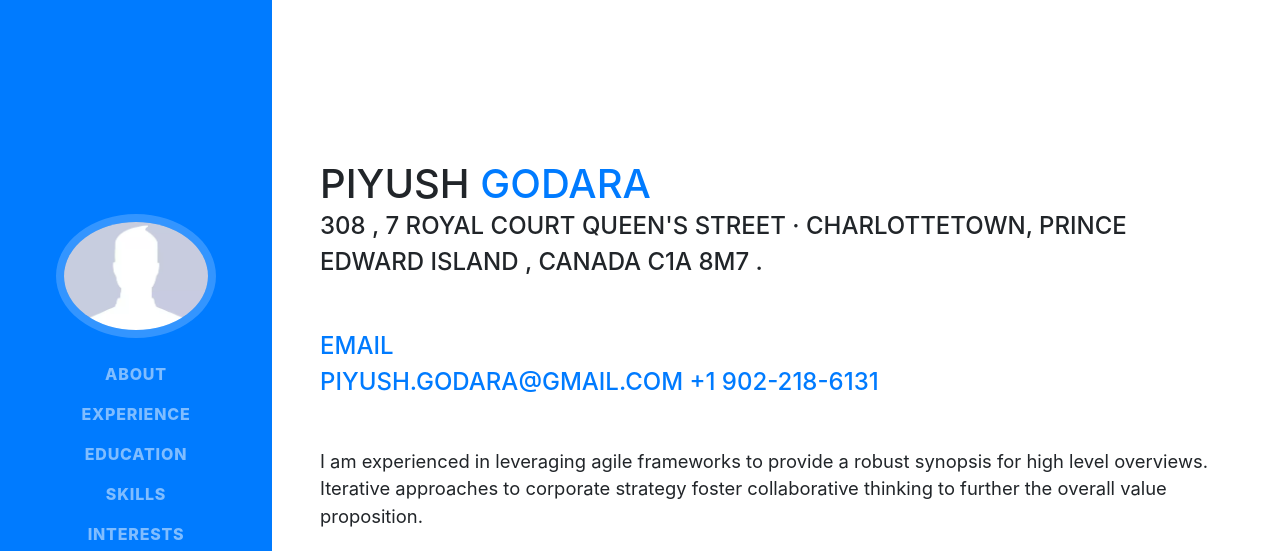
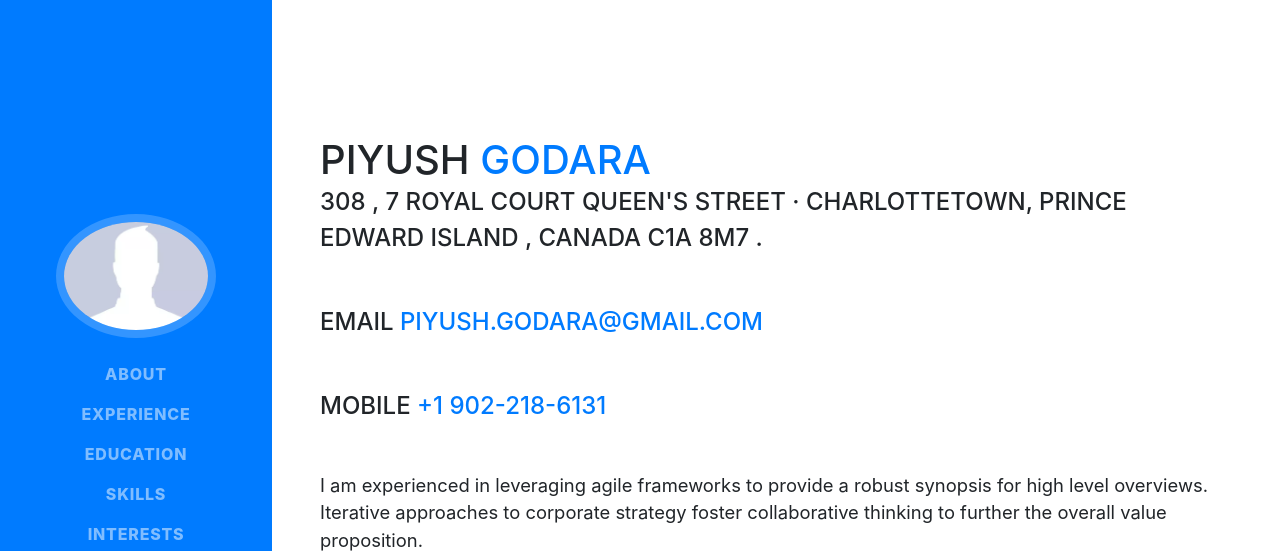
Before and after one commit to piyushgodara/piyushgodara.github.io, a website with bundled scripts: page index.html in a window 1280 px wide. Shown: the top 551 px of the page. Built offline with nearby package versions, Linux system fonts and the light colour scheme; a web font is replaced by a local one.

Commit message:
Update index.html

```diff
--- a/index.html
+++ b/index.html
@@ -68,12 +68,12 @@
           </h1>
           <div class="subheading mb-5">308 , 7 Royal Court Queen's Street · Charlottetown, Prince Edward Island , Canada  C1A 8M7 .
           </div>
-          <div class="subheading mb-5">
-            <div><span class="text-primary">Email</span> </div>
+          <div class="subheading mb-5">  Email
             <a href="mailto:piyush.godara@gmail.com">piyush.godara@gmail.com</a>
+          </div>
+           <div class="subheading mb-5"> Mobile
             <a href="#">+1 902-218-6131</a>
           </div>
-
           <p class="lead mb-5">I am experienced in leveraging agile frameworks to provide a robust synopsis for high level overviews. Iterative approaches to corporate strategy foster collaborative thinking to further the overall value proposition.</p>
           <div class="social-icons">
             <a href="#">
```
